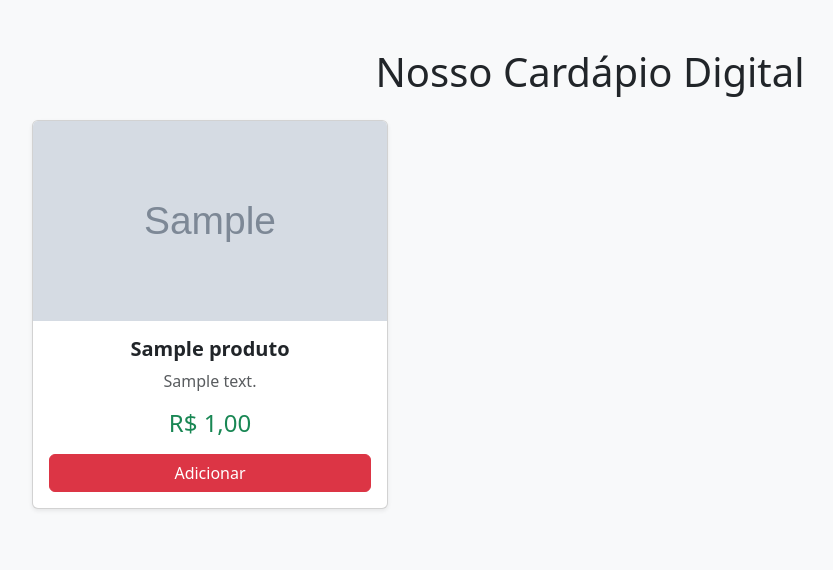
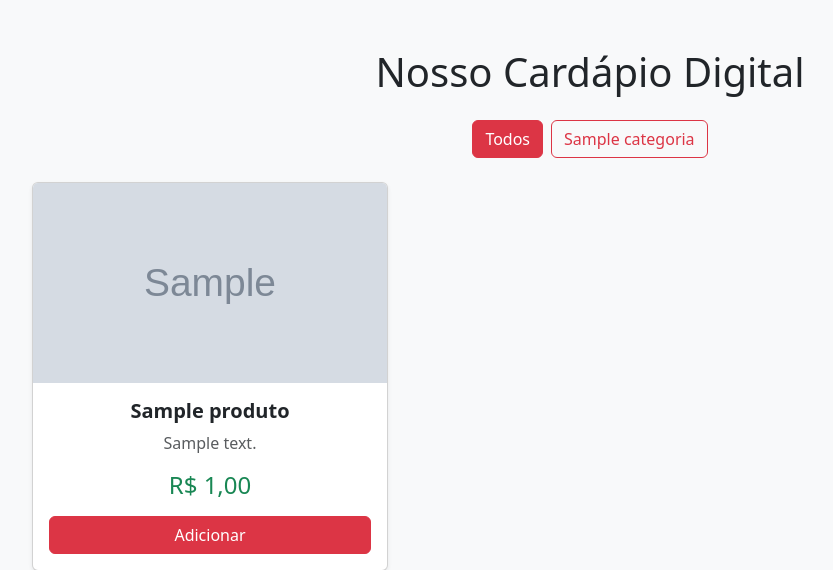
Before and after one commit to FOXOWL8255/sushi_delivery, a Django app: page / in a window 1280 px wide. Shown: the top 570 px of the page, without its empty margins (50-883 px from the left). Run offline with Django 5.2, Linux system fonts and the light colour scheme; tables that the repository leaves empty hold one stand-in row (values such as "Sample post"); grey boxes marked "Sample" are stand-in pictures.

Commit message:
filtros dinamicos para categorias na vitrine

```diff
--- a/cardapio/templates/cardapio/vitrine.html
+++ b/cardapio/templates/cardapio/vitrine.html
@@ -13,6 +13,25 @@
     <div class="container py-5">
         <h1 class="text-center mb-4">Nosso Cardápio Digital</h1>
 
+        <!-- Barra de Filtros por Categoria -->
+        <div class="d-flex justify-content-center flex-wrap gap-2 mb-4">
+
+            <!-- Botão padrão para mostrar "Todos" -->
+            <a href="{% url 'vitrine' %}" class="btn {% if not categoria_ativa %}btn-danger{% else %}btn-outline-danger{% endif %}">
+                Todos
+            </a>
+
+            <!-- Loop que gera um botão dinâmico para cada categoria existente -->
+            {% for categoria in categorias %}
+                <a href="{% url 'vitrine' %}?categoria={{ categoria.id }}"
+                   class="btn {% if categoria_ativa == categoria.id|stringformat:'s' %}btn-danger{% else %}btn-outline-danger{% endif %}">
+                    {{ categoria.nome }}
+                </a>
+            {% endfor %}
+
+        </div>
+
+        <!-- Lista de Produtos -->
         <div class="row">
             {% for produto in produtos %}
             <div class="col-md-4 mb-4">
--- a/cardapio/views.py
+++ b/cardapio/views.py
@@ -1,33 +1,28 @@
 from django.shortcuts import render, get_object_or_404
 
-# É necessário importar as tabelas para a view acessar o banco de dados
-from .models import Produto
+# Importamos a Categoria junto com o Produto
+from .models import Produto, Categoria
 
-# Essa é a função que vai carregar a página do cardápio p/ Cliente
 def vitrine_digital(request):
+    # Pega todas as categorias no banco para criar os botões
+    categorias = Categoria.objects.all()
 
-    # comando que pesca todos os produtos do banco de dados
-    produtos_do_banco = Produto.objects.all()
+    # Verifica se tem algum filtro na URL (ex: ?categoria=1)
+    categoria_id = request.GET.get('categoria')
 
-    # transformamos os produtos em um dicionário para enviar ao HTML
-    context = {
-        'produtos': produtos_do_banco
+    if categoria_id:
+        produtos = Produto.objects.filter(categoria_id=categoria_id)
+    else:
+        produtos = Produto.objects.all()
+
+    # O segredo está aqui: enviamos as categorias para o HTML!
+    contexto = {
+        'produtos': produtos,
+        'categorias': categorias,
+        'categoria_ativa': categoria_id
     }
+    return render(request, 'cardapio/vitrine.html', contexto)
 
-    # renderizar a vitrine.html entregando a ela o pacote de dados
-    return render(request, 'cardapio/vitrine.html', context)
-
-
-# Essa é a função que vai carregar a página de detalhes de um produto específico
 def detalhe_produto(request, produto_id):
-
-    # Busca o produto pelo ID no banco ou retorna uma página 404 se não existir
     produto = get_object_or_404(Produto, id=produto_id)
-
-    # Empacota o produto individual em um dicionário para enviar ao HTML
-    context = {
-        'produto': produto
-    }
-
-    # Renderiza a página de detalhes entregando o produto selecionado
-    return render(request, 'cardapio/detalhe_produto.html', context)
+    return render(request, 'cardapio/detalhe_produto.html', {'produto': produto})
```
